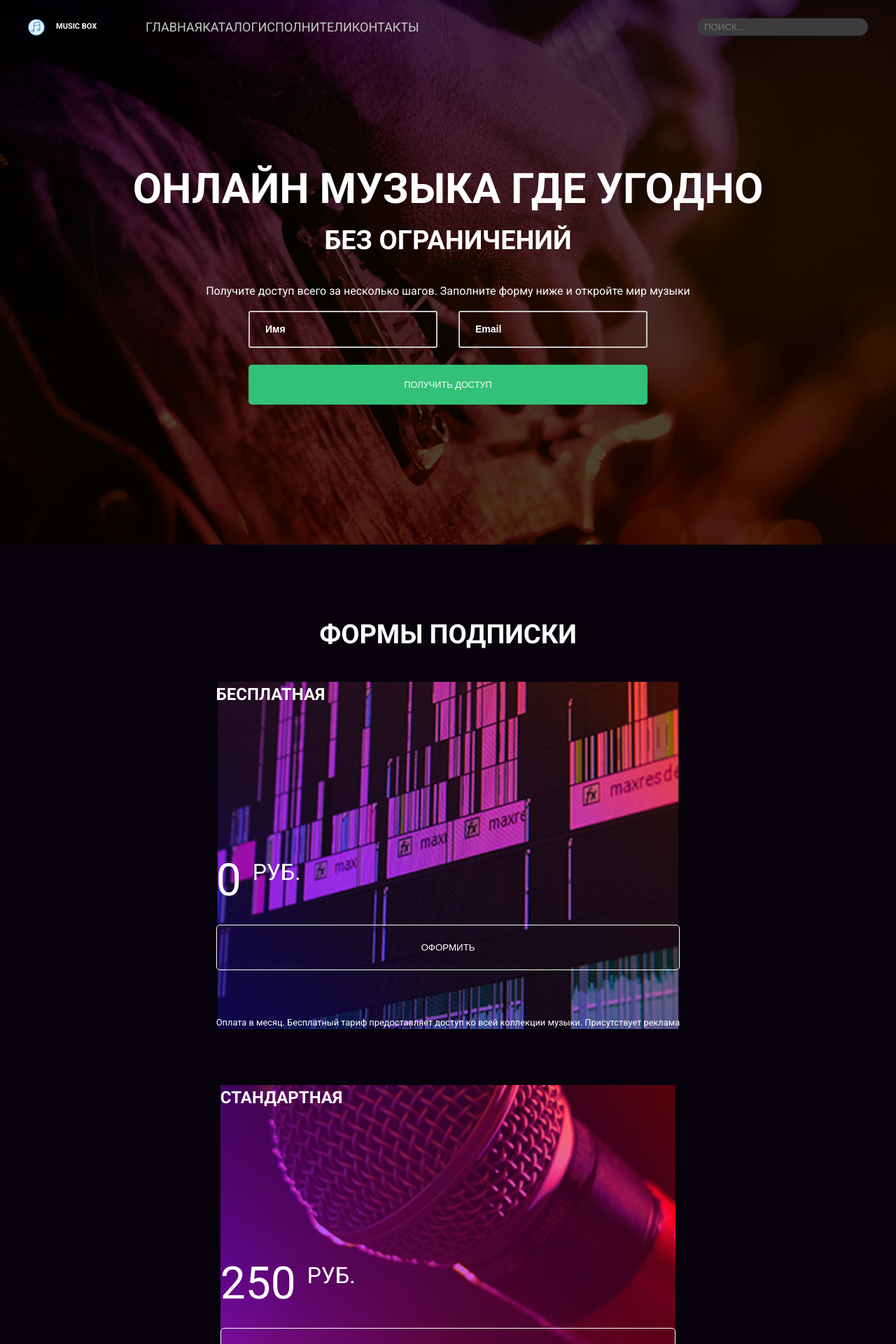
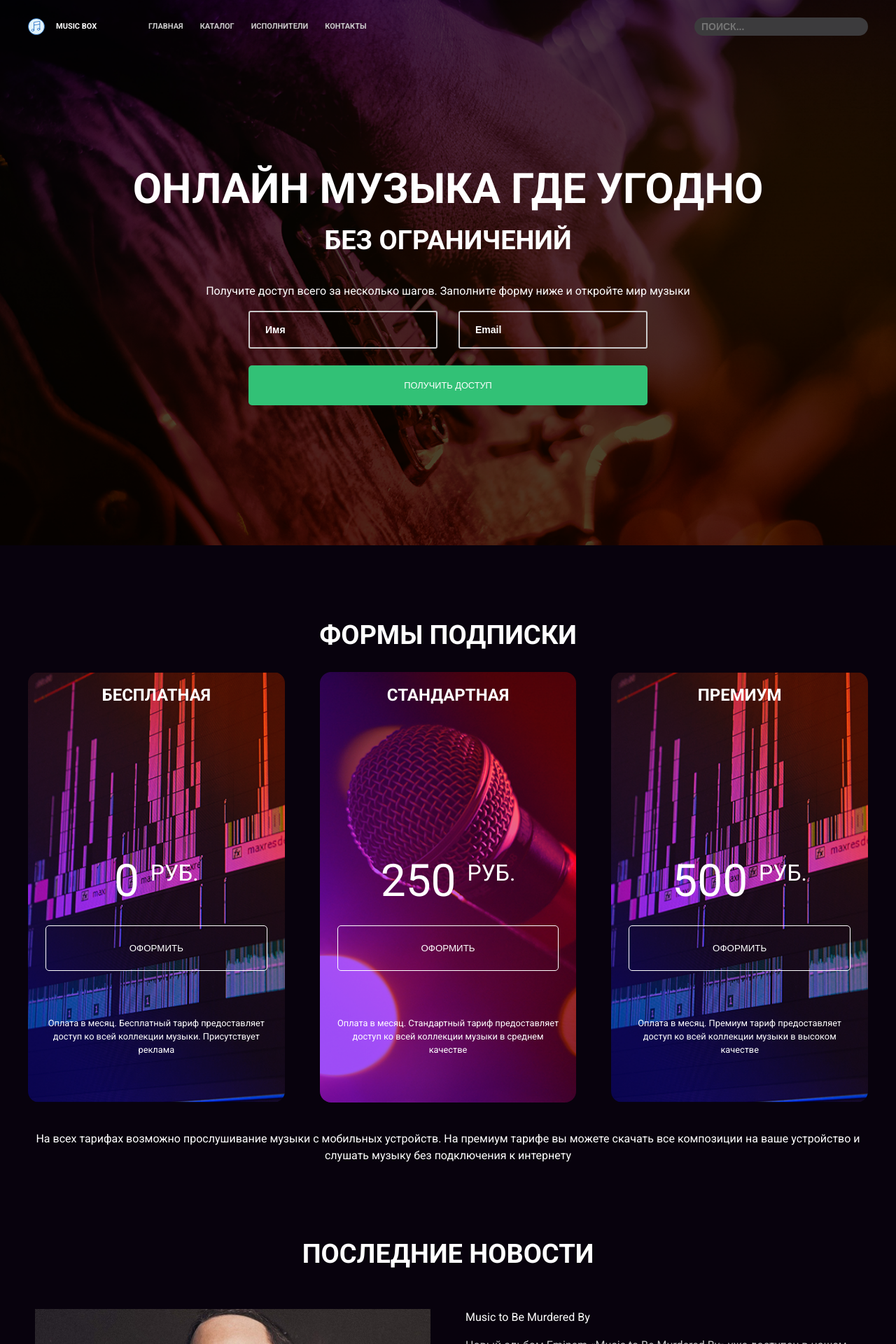
Before and after one commit to RainRa/layout-designer-project-lvl2, a PHP site: page / in a window 1280 px wide. Shown: the top 1920 px of the page at 70% size. Run offline with PHP 8.4, Linux system fonts and the light colour scheme.

Commit message:
fix input-search style

```diff
--- a/src/artist.html
+++ b/src/artist.html
@@ -3,8 +3,6 @@
 
   <head>
     <meta charset="UTF-8">
-    <meta name="viewport" content="width=device-width, initial-scale=1.0">
-    <meta http-equiv="X-UA-Compatible" content="ie=edge">
 
     <title>Проект:"Music Box" by Rain-ra</title>
     <link rel="icon" href="./images/logo.svg" type="image/x-icon">
--- a/src/css/style.css
+++ b/src/css/style.css
@@ -160,6 +160,7 @@
   transform: translateY(3px);
   filter: saturate(150%);
 }
+
 .btn-acces {
   width: 100%;
 }
@@ -238,7 +239,7 @@
 @media (min-width: 640px) {
   .row-tablet-up {
     flex-direction: row;
-    margin: 0 -25px;
+    margin: 0 -15px;
   }
 }
 
@@ -257,6 +258,10 @@
 .col-4 {
   flex: 1 1 0;
   padding: 0 15px;
+}
+
+.col-4 a:hover {
+  color: #fff;
 }
 
 .w-100 {
@@ -334,7 +339,7 @@
 }
 
 .border-top-1 {
-  border: 1px solid #e0e0e0;
+  border-top: 1px solid #e0e0e0;
 }
 
 .mt-25 {
@@ -525,7 +530,7 @@
   }
 }
 
-.menu {
+.nav-list {
   position: relative;
   z-index: 1;
   font-weight: bold;
@@ -533,17 +538,17 @@
   cursor: pointer;
 }
 
-.menu a:hover {
+.nav-list a:hover {
   color: #fff;
 }
 
-.menu .menu-item {
+.nav-list .nav-link {
   width: 100%;
   /*  tablets, Ipad, e-readear, landscape 800x480 phones */
 }
 
 @media (min-width: 640px) {
-  .menu .menu-item {
+  .nav-list .nav-link {
     width: max-content;
     margin-right: 24px;
   }
@@ -551,6 +556,20 @@
 
 .footer-nav {
   padding: 62px 0 75px;
+}
+
+.footer-nav .footer-nav-inner {
+  display: flex;
+  flex-direction: column;
+  flex-wrap: wrap;
+  /*  tablets, Ipad, e-readear, landscape 800x480 phones */
+}
+
+@media (min-width: 640px) {
+  .footer-nav .footer-nav-inner {
+    flex-direction: row;
+    margin: 0 -15px;
+  }
 }
 
 .test-nav {
@@ -582,6 +601,10 @@
   }
 }
 
+.footer-menu-second .footer-menu-second-item a:hover {
+  color: #fff;
+}
+
 .bg-gradient {
   background: linear-gradient(89.75deg, #5328a1 32.83%, #95390c 81.56%);
 }
@@ -610,6 +633,10 @@
   padding: 5px 10px;
   border: none;
   border-radius: 50px;
+  color: #fff;
+  font-weight: bold;
+  font-size: 14px;
+  line-height: 16px;
 }
 
 .input-transparent {
@@ -617,13 +644,6 @@
   border: 2px solid #cacaca;
   border-radius: 3px;
   background-color: transparent;
-}
-
-.input-transparent::placeholder {
-  color: #fff;
-  font-weight: bold;
-  font-size: 14px;
-  line-height: 16px;
 }
 
 .small-cover {
@@ -650,7 +670,15 @@
 .acces-form .acces-input {
   width: 100%;
   margin-bottom: 24px;
+  color: #fff;
+  font-weight: bold;
+  font-size: 14px;
+  line-height: 16px;
   /*  tablets, Ipad, e-readear, landscape 800x480 phones */
+}
+
+.acces-form .acces-input::placeholder {
+  color: #fff;
 }
 
 @media (min-width: 640px) {
@@ -680,23 +708,37 @@
     flex-wrap: wrap;
     justify-content: center;
     width: auto;
-    margin: 0 -30px;
   }
 }
 
-.subscription .list-item {
+@media (min-width: 1240px) {
+  .subscription {
+    margin: 0 -25px;
+    flex-wrap: nowrap;
+  }
+}
+
+.subscription .subscription-item {
   margin-bottom: 40px;
+  min-width: 300px;
   /*  tablets, Ipad, e-readear, landscape 800x480 phones */
 }
 
 @media (min-width: 640px) {
-  .subscription .list-item {
-    flex: 0 0 420px;
+  .subscription .subscription-item {
+    flex: 1 0 0;
     padding: 0 25px;
   }
 }
 
-.subscription .subscription-item {
+@media (min-width: 1240px) {
+  .subscription .subscription-item {
+    flex: 1 0 0;
+    padding: 0 25px;
+  }
+}
+
+.subscription .card {
   display: flex;
   flex-direction: column;
   align-items: center;
--- a/src/main.html
+++ b/src/main.html
@@ -3,8 +3,6 @@
 
 <head>
   <meta charset="UTF-8">
-  <meta name="viewport" content="width=device-width, initial-scale=1.0">
-  <meta http-equiv="X-UA-Compatible" content="ie=edge">
 
   <title>Проект:"Music Box" by Rain-ra</title>
   <link rel="icon" href="./images/logo.svg" type="image/x-icon">
@@ -16,9 +14,6 @@
   <link href="https://fonts.googleapis.com/css2?family=Roboto:wght@400;700&display=swap" rel="stylesheet">
 
   <link rel="stylesheet" href="css/style.css" type="text/css">
-
-  <title>Проект:"Music Box" by Rain-ra</title>
-
 </head>
 
 <body class="bg-black">
@@ -176,7 +171,7 @@
   <footer class="bg-gradient">
     <div class="container">
       <nav class="footer-nav">
-        <ul class="row-tablet-up">
+        <ul class="footer-nav-inner">
           <li class="col-4 mb-30">
             <h2 class="h4 mb-16 uppercase">О нас</h2>
             <ul>
--- a/src/scss/base/_atomic.scss
+++ b/src/scss/base/_atomic.scss
@@ -19,7 +19,7 @@
 
   @include for-tablet-up {
     flex-direction: row;
-    margin: 0 -25px;
+    margin: 0 -15px;
   }
 }
 
@@ -35,6 +35,9 @@
 .col-4 {
   flex: 1 1 0;
   padding: 0 15px;
+  & a:hover {
+    color: $color-white;
+  }
 }
 
 .w-100 {
@@ -108,7 +111,7 @@
 }
 
 .border-top-1 {
-  border: 1px solid $color-gray;
+  border-top: 1px solid $color-gray;
 }
 // MARGINS
 .mt-25 {
--- a/src/scss/blocks/_page-description.scss
+++ /dev/null
@@ -1,12 +0,0 @@
-.description {
-  padding-top: 225px;
-  padding-bottom: 200px;
-
-  & .description-subtitle {
-    margin-bottom: 16px;
-
-    @include for-dekstop-up {
-      margin-bottom: 32px;
-    }
-  }
-}
--- a/src/scss/components/_forms.scss
+++ b/src/scss/components/_forms.scss
@@ -14,6 +14,14 @@
   & .acces-input {
     width: 100%;
     margin-bottom: 24px;
+    color: $color-white;
+    font-weight: bold;
+    font-size: 14px;
+    line-height: 16px;
+
+    &::placeholder {
+      color: $color-white;
+    }
 
     @include for-tablet-up {
       max-width: 270px;
--- a/src/scss/components/_inputs.scss
+++ b/src/scss/components/_inputs.scss
@@ -17,6 +17,10 @@
   padding: 5px 10px;
   border: none;
   border-radius: 50px;
+  color: $color-white;
+  font-weight: bold;
+  font-size: 14px;
+  line-height: 16px;
 }
 
 .input-transparent {
@@ -26,11 +30,4 @@
   border-radius: 3px;
 
   background-color: transparent;
-
-  &::placeholder {
-    color: $color-white;
-    font-weight: bold;
-    font-size: 14px;
-    line-height: 16px;
-  }
 }
--- a/src/scss/style.scss
+++ b/src/scss/style.scss
@@ -13,4 +13,4 @@
 @import './blocks/_discography';
 @import './blocks/_Pricing';
 @import './blocks/_similar-Artist';
-@import './blocks/_page-description'
+@import './blocks/_description'
```
Also changed, not shown: 2 other files.
